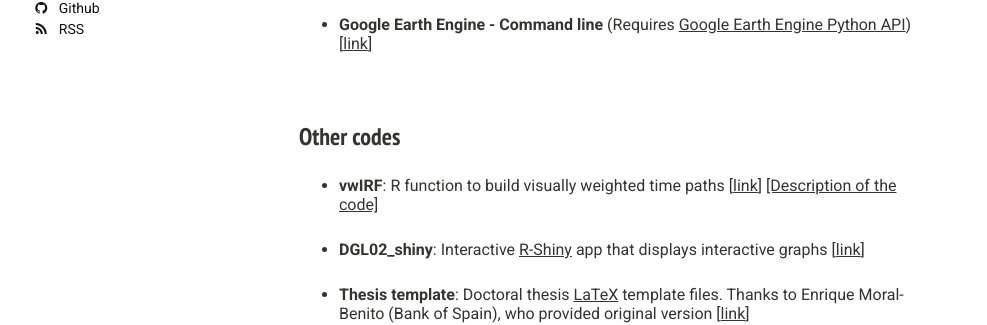
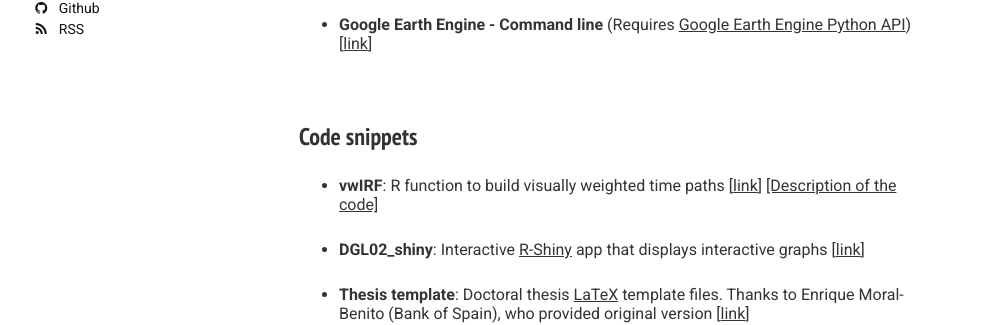
Before and after one commit to David-G-L/minimal_mistakes_site, a Jekyll site: the page built from code/index.md, in a window 1280 px wide. Shown: the part 582-907 px from the top of the page, without its empty margins (21-1008 px from the left). Built offline with Jekyll 4.4.1, drawn with Linux system fonts in a browser that asks for light colours; nearby versions of some CDN libraries; some web fonts are replaced; our own code applies the rules of GitHub Pages for plain Markdown files.

Commit message:
WEB - December 2017

```diff
--- a/code/index.md
+++ b/code/index.md
@@ -19,7 +19,7 @@ To perform time series and regression analysis, satellite imagery first needs to
 
 <br>
 
-### Other codes
+### Code snippets
 
 - **vwIRF**: R function to build visually weighted time paths [[link](https://github.com/David-G-L/vwIRF){:target="_blank"}] [[Description of the code]]({{ site.url }}/code/vwIRF_explained.html){:target="_blank"}
 
```
